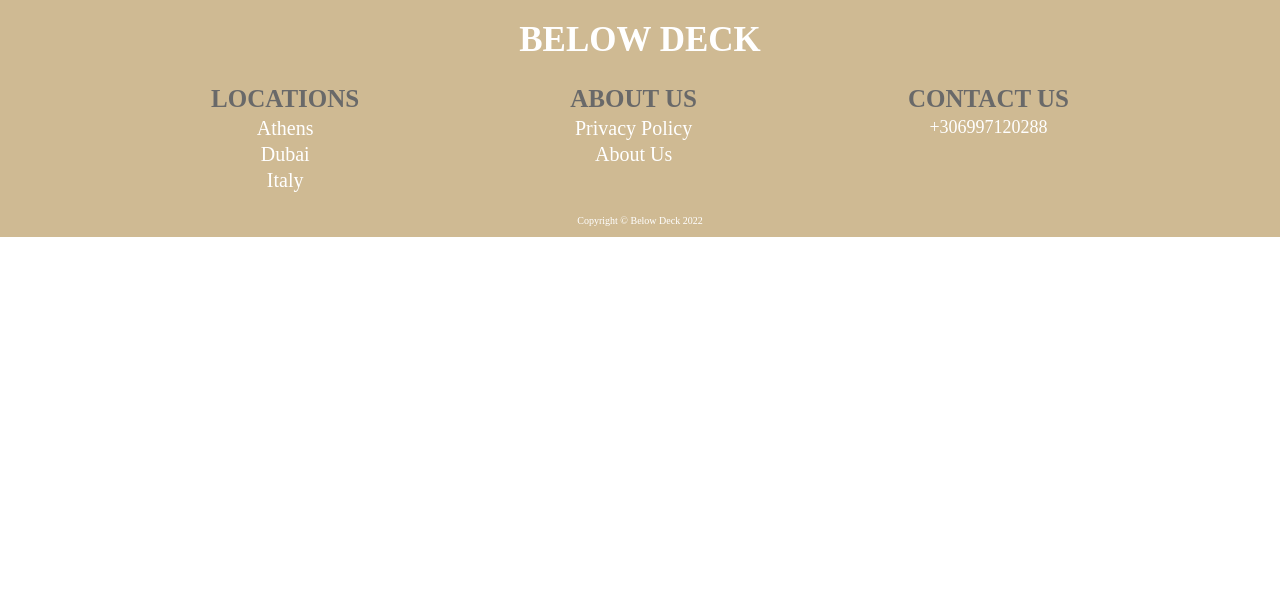
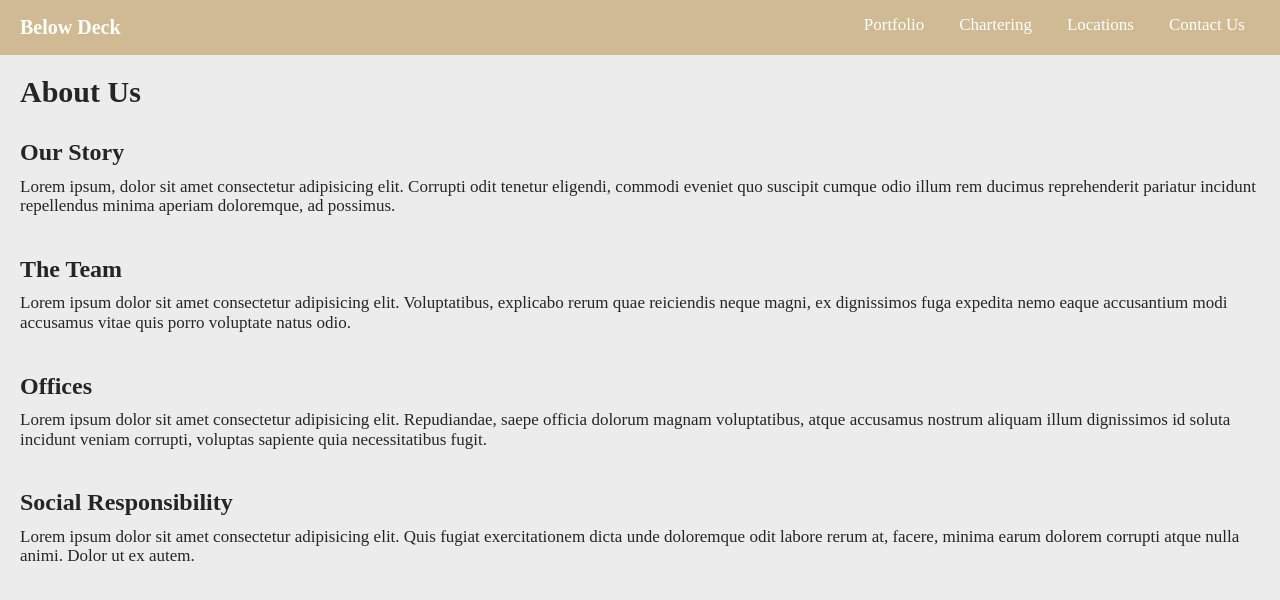
Before and after one commit to jancaaleksandar/Below-Deck, a plain HTML site: page index.html in a window 1280 px wide. Drawn offline with Linux system fonts and the light colour scheme.

Commit message:
made the about page.

```diff
--- a/css/styles.css
+++ b/css/styles.css
@@ -10,6 +10,9 @@
 }
 html {
   font-size: 62.5%;
+}
+body{
+  color: #252525;
 }
 .container {
   max-width: 1140px;
@@ -247,3 +250,24 @@ a {
   }
 
 }
+/* About Page */
+.about{
+  background-color: #ececec;
+  height: 100vh;
+}
+.about--heading{
+  font-size: 3rem;
+  padding: 2rem 0 1rem 2rem;
+  margin-top: 0;
+}
+.about--subheading{
+  font-size: 2.4rem;
+  padding-left: 2rem;
+  margin-bottom: 1rem;
+
+}
+.about--text{
+  font-size: 1.7rem;
+  padding-left: 2rem;
+  margin-bottom: 4rem;
+}
--- a/index.html
+++ b/index.html
@@ -10,33 +10,50 @@
     <link rel="stylesheet" href="/main.js" />
   </head>
   <body>
-    <footer class="footer">
-      <h1 class="footer--heading">BELOW DECK</h1>
-      <div class="footer--flex">
-        <div class="footer--locations">
-          <h3 class="footer--header">LOCATIONS</h3>
-          <ul>
-            <li class="footer--li">Athens</li>
-            <li class="footer--li">Dubai</li>
-            <li class="footer--li">Italy</li>
-          </ul>
-        </div>
-        <div class="footer--about">
-          <h3 class="footer--header">ABOUT US</h3>
-          <ul>
-            <li class="footer--li">Privacy Policy</li>
-            <li class="footer--li" >About Us</li>
-          </ul>
-        </div>
-        <div class="footer--contact-us">
-          <h3 class="footer--header">CONTACT US</h3>
-          <p class="contact--numbers">+306997120288</p>
-        </div>
-      </div>
-      <div class="footer--copyright">
-        <p>Copyright © Below Deck 2022</p>
-      </div>
-    </footer>
+    <nav class="nav collapsible">
+      <h2 class="nav__brand nav__heading">Below Deck</h2>
+      <img
+        class="icon icon--white nav__toggler nav__photo"
+        src="/images/532-5328945_menu-clip-art-removebg-preview.png"
+        alt=""
+      />
+      <ul class="list nav__list collapsible__content">
+        <li class="nav__item"><a href="#">Portfolio</a></li>
+        <li class="nav__item"><a href="#">Chartering</a></li>
+        <li class="nav__item"><a href="#">Locations</a></li>
+        <li class="nav__item"><a href="#">Contact Us </a></li>
+      </ul>
+    </nav>
+    <div class="about">
+      <h1 class="about--heading">About Us</h1>
+      <h3 class="about--subheading">Our Story</h3>
+      <p class="about--text">
+        Lorem ipsum, dolor sit amet consectetur adipisicing elit. Corrupti odit
+        tenetur eligendi, commodi eveniet quo suscipit cumque odio illum rem
+        ducimus reprehenderit pariatur incidunt repellendus minima aperiam
+        doloremque, ad possimus.
+      </p>
+      <h3 class="about--subheading">The Team</h3>
+      <p class="about--text">
+        Lorem ipsum dolor sit amet consectetur adipisicing elit. Voluptatibus,
+        explicabo rerum quae reiciendis neque magni, ex dignissimos fuga expedita
+        nemo eaque accusantium modi accusamus vitae quis porro voluptate natus
+        odio.
+      </p>
+      <h3 class="about--subheading">Offices</h3>
+      <p class="about--text">
+        Lorem ipsum dolor sit amet consectetur adipisicing elit. Repudiandae,
+        saepe officia dolorum magnam voluptatibus, atque accusamus nostrum aliquam
+        illum dignissimos id soluta incidunt veniam corrupti, voluptas sapiente
+        quia necessitatibus fugit.
+      </p>
+      <h3 class="about--subheading">Social Responsibility</h3>
+      <p class="about--text">
+        Lorem ipsum dolor sit amet consectetur adipisicing elit. Quis fugiat
+        exercitationem dicta unde doloremque odit labore rerum at, facere, minima
+        earum dolorem corrupti atque nulla animi. Dolor ut ex autem.
+      </p>
+    </div>
     <script src="/main.js"></script>
   </body>
 </html>
```
Also changed, not shown: extrahtmls/about.html (added, +44 -0 lines), extrahtmls/navigation-bar.html (+8 -4 lines).
